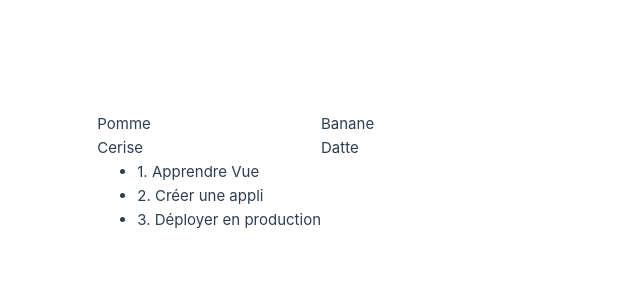
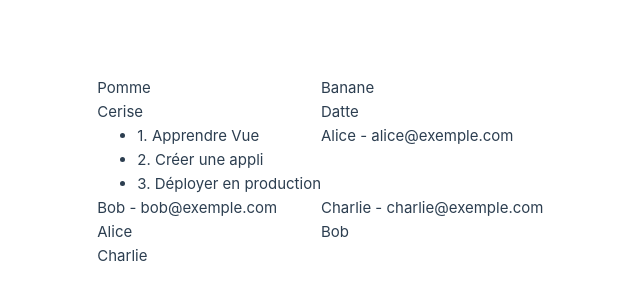
Before and after one commit to rosto-infinity/formation-vuejs-prof, a Vue app: page / in a window 1280 px wide. Shown: the part 228-528 px from the top of the page, without its empty margins (319-959 px from the left). Built offline with nearby package versions, Linux system fonts and the light colour scheme.

Commit message:
EXCELLENT : Un ID unique venant de la BDD comme clé

```diff
--- a/src/components/DirectivesFor.vue
+++ b/src/components/DirectivesFor.vue
@@ -8,6 +8,14 @@ const tasks = ref([
   { id: 1, text: "Apprendre Vue", done: true },
   { id: 2, text: "Créer une appli", done: false },
   { id: 3, text: "Déployer en production", done: false },
+]);
+
+// L'Attribut key - Absolument Critique !
+
+const users = ref([
+  { id: 1, name: "Alice", email: "alice@exemple.com" },
+  { id: 2, name: "Bob", email: "bob@exemple.com" },
+  { id: 3, name: "Charlie", email: "charlie@exemple.com" },
 ]);
 </script>
 
@@ -23,4 +31,15 @@ const tasks = ref([
    <span v-if="task.done"></span>
  </li>
 </ul>
+
+
+ <!-- EXCELLENT : Un ID unique venant de la BDD comme clé -->
+  <div v-for="user in users" :key="user.id">
+    {{ user.name }} - {{ user.email }}
+  </div>
+
+  <!-- MAUVAIS ACTE : L'index comme clé (Cause de gros bugs lors des tris) -->
+  <div v-for="(user, index) in users" :key="index">
+    {{ user.name }}
+  </div>
 </template>
```
